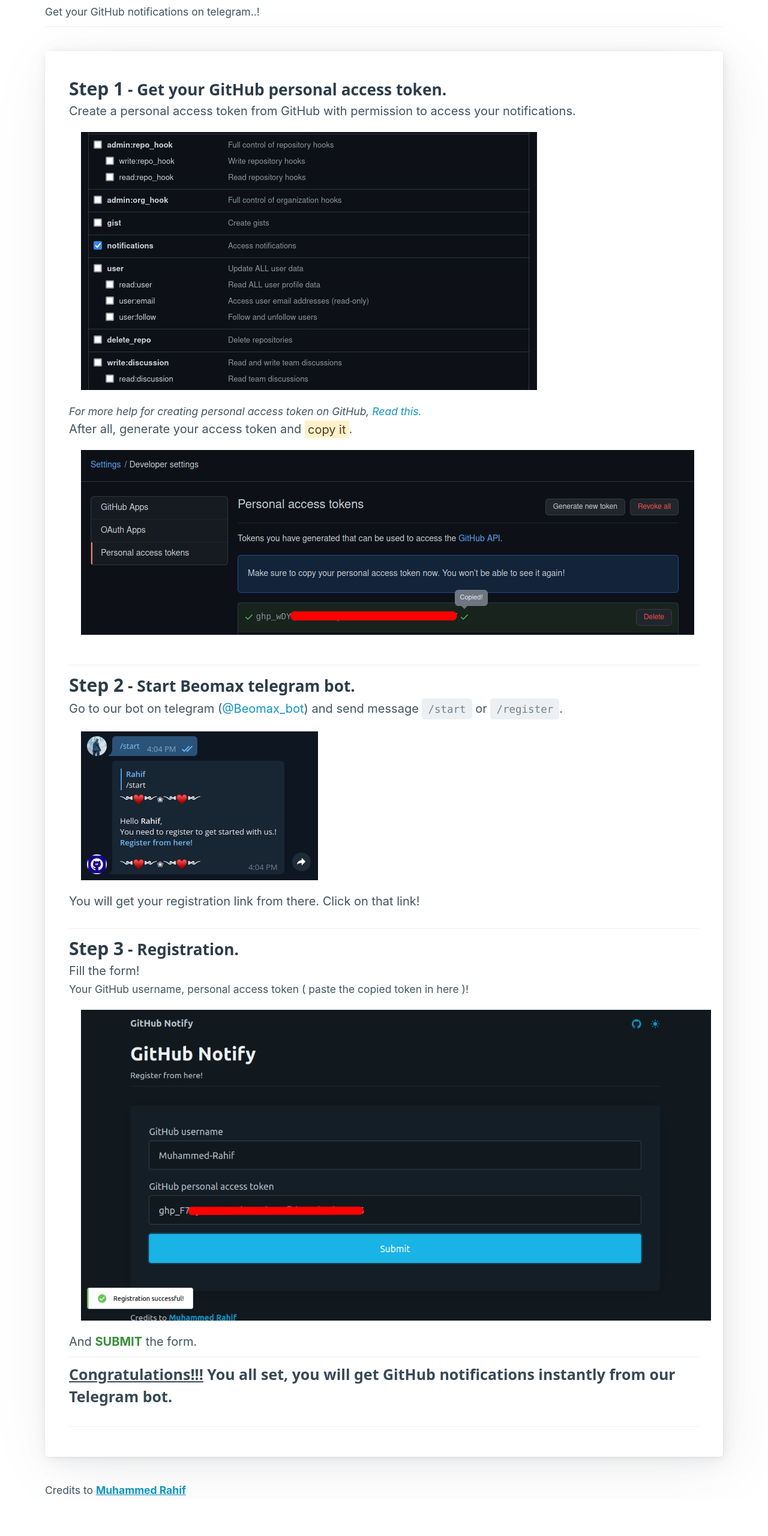
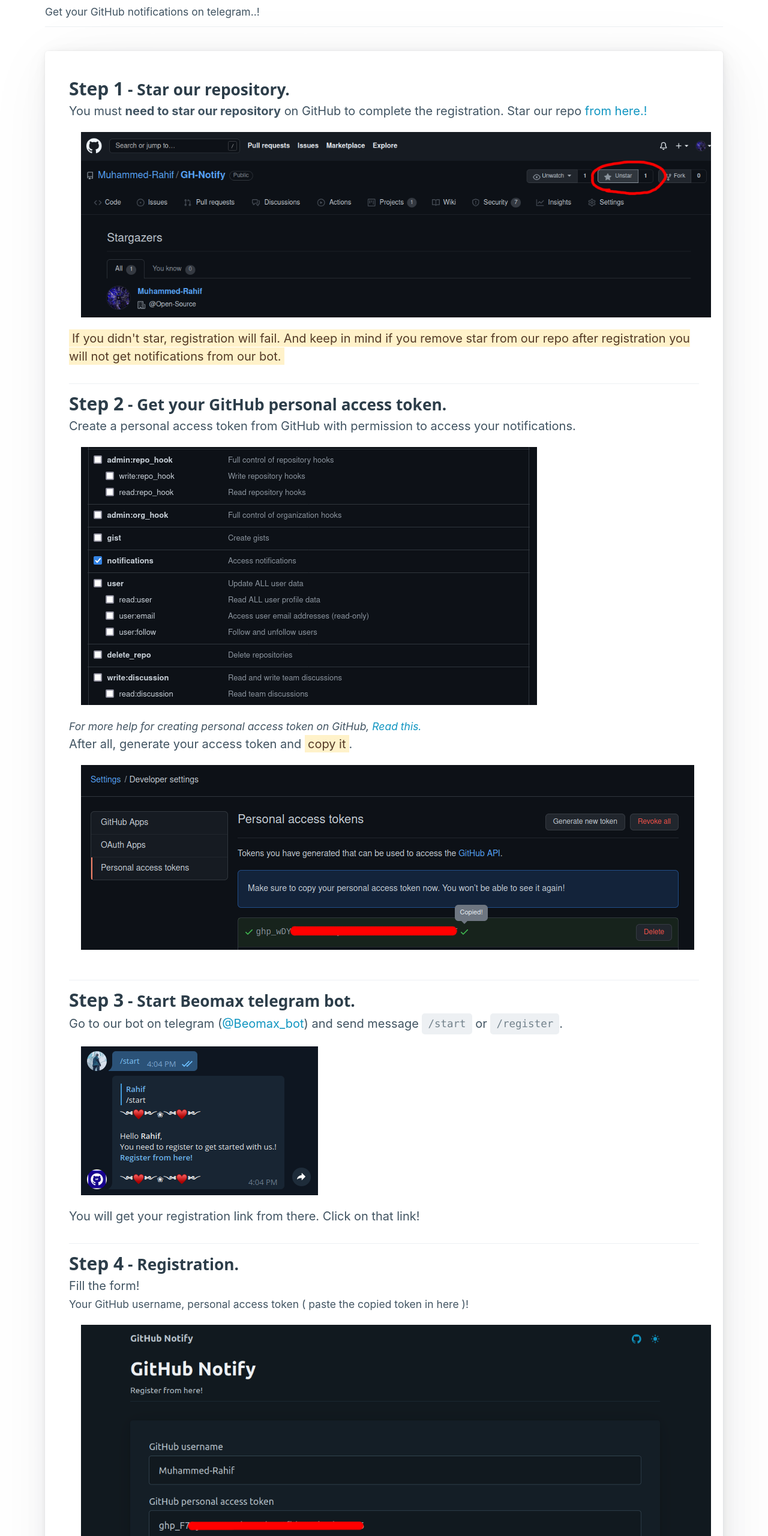
Before and after one commit to Muhammed-Rahif/GH-Notify, a React (Create React App) app in the folder src/client/: page / in a window 1280 px wide. Shown: the part 126-2686 px from the top of the page at 60% size. Before the commit the page ends 2624 px from the top, so only its background shows below. Built offline with nearby package versions, Linux system fonts and the light colour scheme.

Commit message:
Added the missing step in home page content

```diff
--- a/src/client/src/components/HomeContent/HomeContent.tsx
+++ b/src/client/src/components/HomeContent/HomeContent.tsx
@@ -2,6 +2,7 @@
 import Step1 from "./Step1";
 import Step2 from "./Step2";
 import Step3 from "./Step3";
+import Step4 from "./Step4";
 
 function HomeContent() {
     return (
@@ -12,6 +13,8 @@
             <hr />
             <Step3 />
             <hr />
+            <Step4 />
+            <hr />
         </article>
     );
 }
--- a/src/client/src/components/HomeContent/Step1.tsx
+++ b/src/client/src/components/HomeContent/Step1.tsx
@@ -5,36 +5,29 @@
         <p>
             <h3 className="mb-0">
                 <b>Step 1</b>
-                <small> - Get your GitHub personal access token.</small>
+                <small> - Star our repository.</small>
             </h3>
-            Create a personal access token from GitHub with permission to access
-            your notifications.{" "}
+            You must <b>need to star our repository</b> on GitHub to complete
+            the registration. Star our repo{" "}
+            <a
+                rel="noreferrer"
+                target="_blank"
+                href="https://github.com/Muhammed-Rahif/GH-Notify/stargazers"
+            >
+                from here.!
+            </a>
             <div>
                 <img
+                    src="assets/screenshots/star-repo.png"
+                    alt="Star repo"
                     className="m-1"
-                    src="assets/screenshots/permissions.png"
-                    alt="Permission"
                 />
             </div>
-            <small>
-                <i>
-                    For more help for creating personal access token on GitHub,{" "}
-                    <a
-                        rel="noreferrer"
-                        target="_blank"
-                        href="https://docs.github.com/en/authentication/keeping-your-account-and-data-secure/creating-a-personal-access-token"
-                    >
-                        Read this.
-                    </a>
-                </i>
-            </small>
-            <br />
-            After all, generate your access token and <mark>copy it</mark>.
-            <img
-                className="m-1"
-                src="assets/screenshots/copy-token.png"
-                alt="Copy token"
-            />
+            <mark>
+                If you didn't star, registration will fail. And keep in mind if
+                you remove star from our repo after registration you will not
+                get notifications from our bot.
+            </mark>
         </p>
     );
 }
--- a/src/client/src/components/HomeContent/Step2.tsx
+++ b/src/client/src/components/HomeContent/Step2.tsx
@@ -1,27 +1,42 @@
 import React from "react";
 
-function Step2() {
+function Step1() {
     return (
         <p>
             <h3 className="mb-0">
                 <b>Step 2</b>
-                <small> - Start Beomax telegram bot.</small>
+                <small> - Get your GitHub personal access token.</small>
             </h3>
-            Go to our bot on telegram (
-            <a rel="noreferrer" target="_blank" href="https://t.me/Beomax_bot">
-                @Beomax_bot
-            </a>
-            ) and send message <code>/start</code> or <code>/register</code>.
+            Create a personal access token from GitHub with permission to access
+            your notifications.{" "}
             <div>
                 <img
                     className="m-1"
-                    src="assets/screenshots/start.png"
-                    alt="Start"
+                    src="assets/screenshots/permissions.png"
+                    alt="Permission"
                 />
             </div>
-            You will get your registration link from there. Click on that link!
+            <small>
+                <i>
+                    For more help for creating personal access token on GitHub,{" "}
+                    <a
+                        rel="noreferrer"
+                        target="_blank"
+                        href="https://docs.github.com/en/authentication/keeping-your-account-and-data-secure/creating-a-personal-access-token"
+                    >
+                        Read this.
+                    </a>
+                </i>
+            </small>
+            <br />
+            After all, generate your access token and <mark>copy it</mark>.
+            <img
+                className="m-1"
+                src="assets/screenshots/copy-token.png"
+                alt="Copy token"
+            />
         </p>
     );
 }
 
-export default Step2;
+export default Step1;
--- a/src/client/src/components/HomeContent/Step3.tsx
+++ b/src/client/src/components/HomeContent/Step3.tsx
@@ -1,37 +1,27 @@
 import React from "react";
 
-function Step3() {
+function Step2() {
     return (
         <p>
             <h3 className="mb-0">
                 <b>Step 3</b>
-                <small> - Registration.</small>
+                <small> - Start Beomax telegram bot.</small>
             </h3>
-            Fill the form!
-            <br />
-            <small>
-                Your GitHub username, personal access token ( paste the copied
-                token in here )!
-            </small>
+            Go to our bot on telegram (
+            <a rel="noreferrer" target="_blank" href="https://t.me/Beomax_bot">
+                @Beomax_bot
+            </a>
+            ) and send message <code>/start</code> or <code>/register</code>.
             <div>
                 <img
-                    src="assets/screenshots/registration.png"
-                    alt="Registration"
                     className="m-1"
+                    src="assets/screenshots/start.png"
+                    alt="Start"
                 />
             </div>
-            And{" "}
-            <b>
-                <ins>SUBMIT</ins>
-            </b>{" "}
-            the form.
-            <hr />
-            <h4 className="m-auto">
-                <u>Congratulations!!!</u> You all set, you will get GitHub
-                notifications instantly from our Telegram bot.
-            </h4>
+            You will get your registration link from there. Click on that link!
         </p>
     );
 }
 
-export default Step3;
+export default Step2;
--- /dev/null
+++ b/src/client/src/components/HomeContent/Step4.tsx
@@ -0,0 +1,37 @@
+import React from "react";
+
+function Step3() {
+    return (
+        <p>
+            <h3 className="mb-0">
+                <b>Step 4</b>
+                <small> - Registration.</small>
+            </h3>
+            Fill the form!
+            <br />
+            <small>
+                Your GitHub username, personal access token ( paste the copied
+                token in here )!
+            </small>
+            <div>
+                <img
+                    src="assets/screenshots/registration.png"
+                    alt="Registration"
+                    className="m-1"
+                />
+            </div>
+            And{" "}
+            <b>
+                <ins>SUBMIT</ins>
+            </b>{" "}
+            the form.
+            <hr />
+            <h4 className="m-auto">
+                <u>Congratulations!!!</u> You all set, you will get GitHub
+                notifications instantly from our Telegram bot.
+            </h4>
+        </p>
+    );
+}
+
+export default Step3;
```
Also changed, not shown: src/client/public/assets/screenshots/star-repo.png (added).
